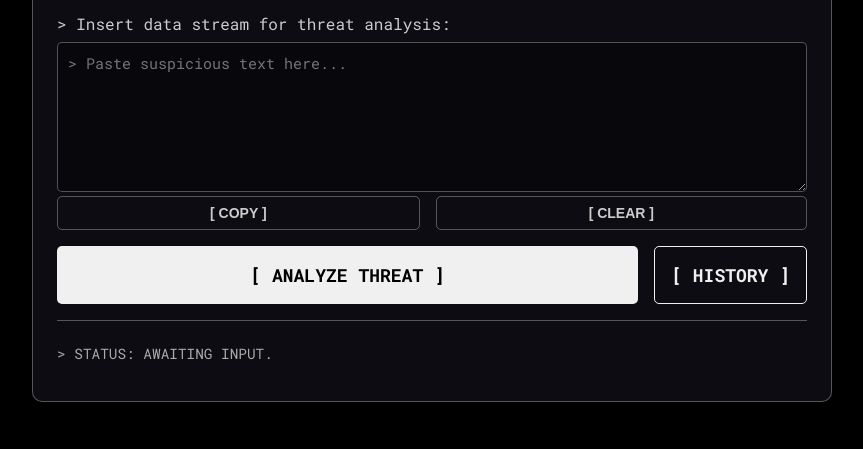
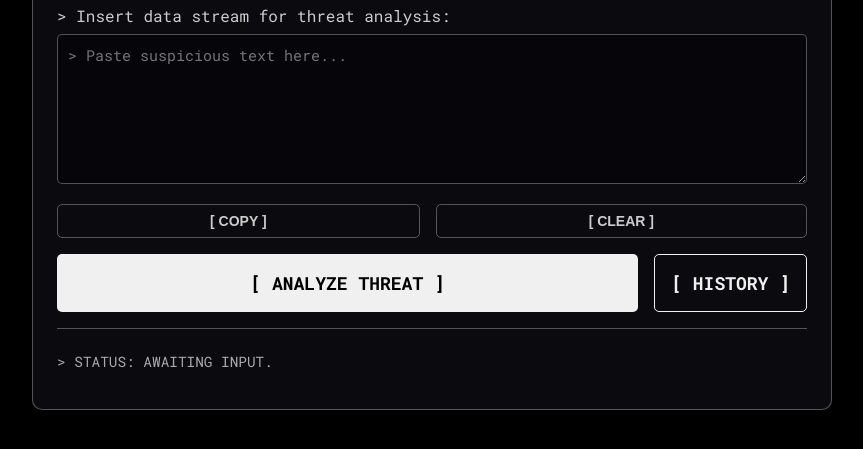
Before and after one commit to Ant3r0s/EscudoDigital, a plain HTML site: page index.html in a window 1280 px wide. Shown: the part 261-710 px from the top of the page, without its empty margins (208-1071 px from the left). Drawn offline with Linux system fonts and the light colour scheme.

Commit message:
Update style.css

```diff
--- a/style.css
+++ b/style.css
@@ -3,58 +3,30 @@
     --font-family: 'Roboto Mono', monospace;
     --accent-white: #f0f0f0;
     --text-color: #cccccc;
-
-    --card-bg: rgba(20, 20, 30, 0.6);
+    --card-bg: rgba(20, 20, 30, 0.5);
     --card-shadow: rgba(255, 255, 255, 0.2);
     --card-border: rgba(255, 255, 255, 0.3);
-
     --color-red: #ff4d4d;
     --color-orange: #ff9d00;
     --color-green: #39ff14;
 }
-
 * { box-sizing: border-box; }
-
 body {
-    background-color: var(--bg-color);
-    color: var(--text-color);
-    font-family: var(--font-family);
-    font-size: 16px;
-    display: flex;
-    justify-content: center;
-    align-items: center;
-    min-height: 100vh;
-    margin: 0;
-    padding: 1rem;
-    overflow-x: hidden;
+    background-color: var(--bg-color); color: var(--text-color); font-family: var(--font-family);
+    font-size: 16px; display: flex; justify-content: center; align-items: center;
+    min-height: 100vh; margin: 0; padding: 1rem; overflow-x: hidden;
 }
-
-#matrix-background {
-    position: fixed;
-    top: 0;
-    left: 0;
-    width: 100%;
-    height: 100%;
-    z-index: -1;
+#matrix-background { position: fixed; top: 0; left: 0; width: 100%; height: 100%; z-index: -1; }
+.container { width: 100%; max-width: 800px; }
+.glass-card {
+    background: var(--card-bg); box-shadow: 0 8px 32px 0 rgba(0, 0, 0, 0.5);
+    backdrop-filter: blur(12px); -webkit-backdrop-filter: blur(12px);
+    border-radius: 10px; border: 1px solid var(--card-border); padding: 1.5rem;
 }
-
-.container { width: 100%; max-width: 800px; }
-
-.glass-card {
-    background: var(--card-bg);
-    box-shadow: 0 8px 32px 0 rgba(0, 0, 0, 0.5);
-    backdrop-filter: blur(12px);
-    -webkit-backdrop-filter: blur(12px);
-    border-radius: 10px;
-    border: 1px solid var(--card-border);
-    padding: 1.5rem;
-}
-
 .terminal-header { text-align: center; margin-bottom: 1rem; }
 h1.glitch { color: var(--accent-white); font-size: 2.8rem; position: relative; margin: 0; }
 .subtitle { color: var(--accent-white); opacity: 0.8; }
 .content > p { margin: 1rem 0 0.5rem 0; }
-
 .glitch::before, .glitch::after {
     content: attr(data-text); position: absolute; top: 0; left: 0;
     width: 100%; height: 100%; background: transparent; overflow: hidden;
@@ -63,7 +35,6 @@ h1.glitch { color: var(--accent-white); font-size: 2.8rem; position: relative; m
 .glitch::after { left: -2px; text-shadow: -2px 0 var(--color-green); animation: glitch-anim-2 2s infinite linear reverse; }
 @keyframes glitch-anim-1 { 0%, 12%, 18%, 22%, 100% { clip-path: inset(40% 0 60% 0); } 14%, 20% { clip-path: inset(10% 0 85% 0); } }
 @keyframes glitch-anim-2 { 0%, 11%, 17%, 21%, 100% { clip-path: inset(60% 0 40% 0); } 13%, 19% { clip-path: inset(80% 0 5% 0); } }
-
 .input-textarea {
     width: 100%; height: 150px; background-color: rgba(0,0,0,0.3);
     color: var(--text-color); border: 1px solid var(--card-border);
@@ -71,20 +42,18 @@ h1.glitch { color: var(--accent-white); font-size: 2.8rem; position: relative; m
     padding: 10px; border-radius: 5px;
 }
 .input-textarea:focus { outline: none; border-color: var(--accent-white); box-shadow: 0 0 10px var(--card-shadow); }
-
-.utility-controls { display: flex; gap: 1rem; margin-bottom: 1rem; }
+.utility-controls { display: flex; gap: 1rem; margin-top: 1rem; margin-bottom: 1rem; }
 .action-button.utility {
     flex-grow: 1; padding: 0.5rem; font-size: 14px; font-weight: bold;
     background-color: transparent; color: var(--text-color); border: 1px solid var(--card-border);
     border-radius: 5px; cursor: pointer; transition: all 0.2s ease;
 }
 .action-button.utility:hover:not(:disabled) { background-color: var(--card-border); color: var(--accent-white); }
-
 .main-controls { display: flex; gap: 1rem; }
 .analyze-button {
-    flex-grow: 1; padding: 1rem; font-family: var(--font-family);
-    font-size: 18px; font-weight: bold; background-color: var(--accent-white);
-    color: #000; border: none; border-radius: 5px; cursor: pointer; transition: all 0.2s ease;
+    flex-grow: 1; padding: 1rem; font-family: var(--font-family); font-size: 18px; font-weight: bold;
+    background-color: var(--accent-white); color: #000; border: none; border-radius: 5px;
+    cursor: pointer; transition: all 0.2s ease;
 }
 .analyze-button:hover:not(:disabled) { background-color: var(--bg-color); color: var(--accent-white); box-shadow: 0 0 15px var(--accent-white); }
 .analyze-button:disabled { background-color: #555; color: #999; cursor: not-allowed; }
@@ -94,10 +63,8 @@ h1.glitch { color: var(--accent-white); font-size: 2.8rem; position: relative; m
     border-radius: 5px; cursor: pointer; transition: all 0.2s ease;
 }
 .action-button.secondary:hover:not(:disabled) { background-color: var(--accent-white); color: #000; }
-
 .hidden { display: none !important; }
 .results-container { margin-top: 1rem; }
-
 .verdict-box, .ner-box, .advice-box {
     border: 1px solid var(--card-border); padding: 1rem; margin-bottom: 1rem;
     min-height: 50px; background-color: rgba(0,0,0,0.2); border-radius: 5px; word-wrap: break-word;
@@ -106,18 +73,15 @@ h1.glitch { color: var(--accent-white); font-size: 2.8rem; position: relative; m
 .advice-box h3 { margin-top: 0; color: var(--color-orange); }
 .advice-box ul { list-style-type: '>> '; padding-left: 20px; margin: 0; }
 .advice-box ul li { margin-bottom: 0.5rem; }
-
 .verdict-box.alert-red { border-color: var(--color-red); box-shadow: 0 0 10px var(--color-red); }
 .verdict-box.alert-orange { border-color: var(--color-orange); box-shadow: 0 0 10px var(--color-orange); }
 .verdict-box.alert-green { border-color: var(--color-green); box-shadow: 0 0 10px var(--color-green); }
 #verdict-text { color: #fff; }
-
 .ner-text-highlight {
     padding: 2px 4px; background-color: var(--accent-white); color: #000;
     cursor: pointer; border-radius: 3px; font-weight: bold;
 }
 .ner-text-highlight:hover { background-color: var(--color-orange); }
-
 .status-bar { border-top: 1px solid var(--card-border); margin-top: 1rem; padding-top: 0.5rem; font-size: 0.9rem; color: #aaa; }
 .modal {
     position: fixed; z-index: 1000; left: 0; top: 0; width: 100%; height: 100%;
```
